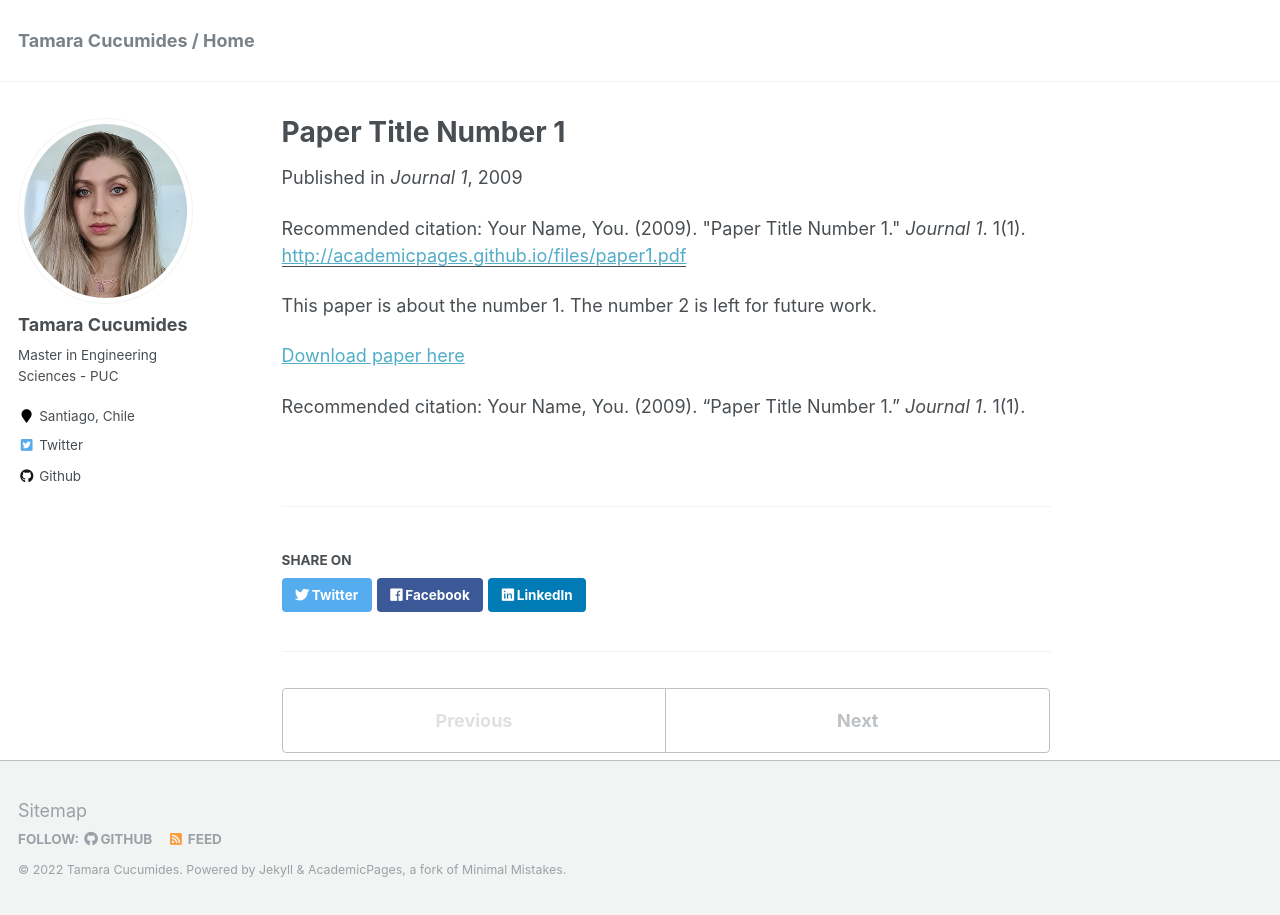
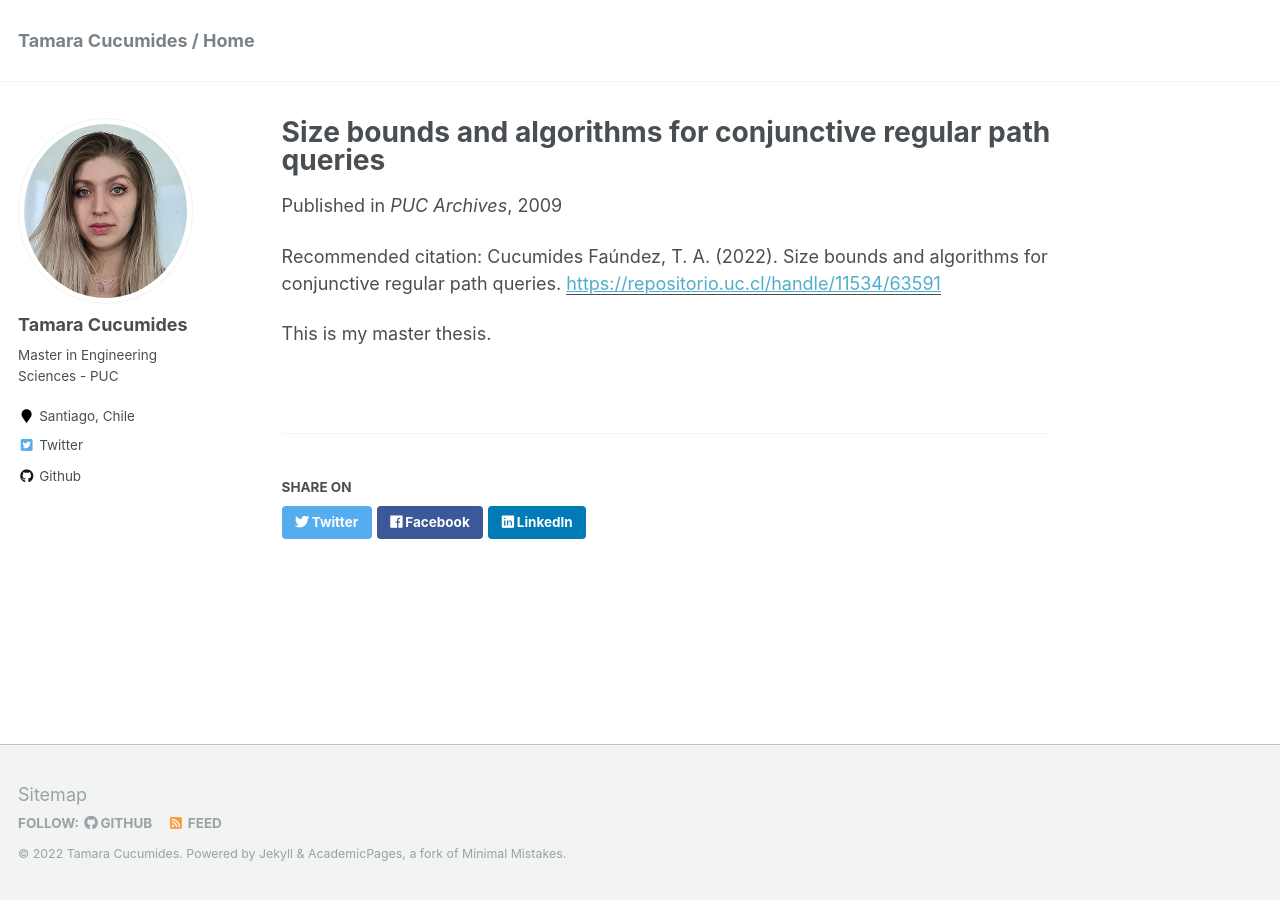
Before and after one commit to TamaraCucumides/TamaraCucumides.github.io, a Jekyll site: the page built from _publications/2022-02-01-paper-title-number-1.md, in a window 1280 px wide. Built offline with Jekyll 4.4.1, drawn with Linux system fonts in a browser that asks for light colours.

```diff
--- a/_publications/2009-10-01-paper-title-number-1.md
+++ /dev/null
@@ -1,15 +0,0 @@
----
-title: "Paper Title Number 1"
-collection: publications
-permalink: /publication/2009-10-01-paper-title-number-1
-excerpt: 'This paper is about the number 1. The number 2 is left for future work.'
-date: 2009-10-01
-venue: 'Journal 1'
-paperurl: 'http://academicpages.github.io/files/paper1.pdf'
-citation: 'Your Name, You. (2009). &quot;Paper Title Number 1.&quot; <i>Journal 1</i>. 1(1).'
----
-This paper is about the number 1. The number 2 is left for future work.
-
-[Download paper here](http://academicpages.github.io/files/paper1.pdf)
-
-Recommended citation: Your Name, You. (2009). "Paper Title Number 1." <i>Journal 1</i>. 1(1).
--- /dev/null
+++ b/_publications/2022-02-01-paper-title-number-1.md
@@ -0,0 +1,11 @@
+---
+title: "Size bounds and algorithms for conjunctive regular path queries"
+collection: publications
+permalink: /publication/2009-10-01-paper-title-number-1
+excerpt: 'Master thesis'
+date: 2009-10-01
+venue: 'PUC Archives'
+paperurl: 'https://repositorio.uc.cl/handle/11534/63591'
+citation: 'Cucumides Faúndez, T. A. (2022). Size bounds and algorithms for conjunctive regular path queries.'
+---
+This is my master thesis.
```
Also changed, not shown: _publications/2010-10-01-paper-title-number-2.md (deleted, +0 -15 lines), _publications/2015-10-01-paper-title-number-3.md (deleted, +0 -15 lines), _teaching/2014-spring-teaching-1.md (+2 -11 lines), _teaching/2015-spring-teaching-2.md (+4 -13 lines), _teaching/teaching-bdd.md (deleted, +0 -20 lines).
